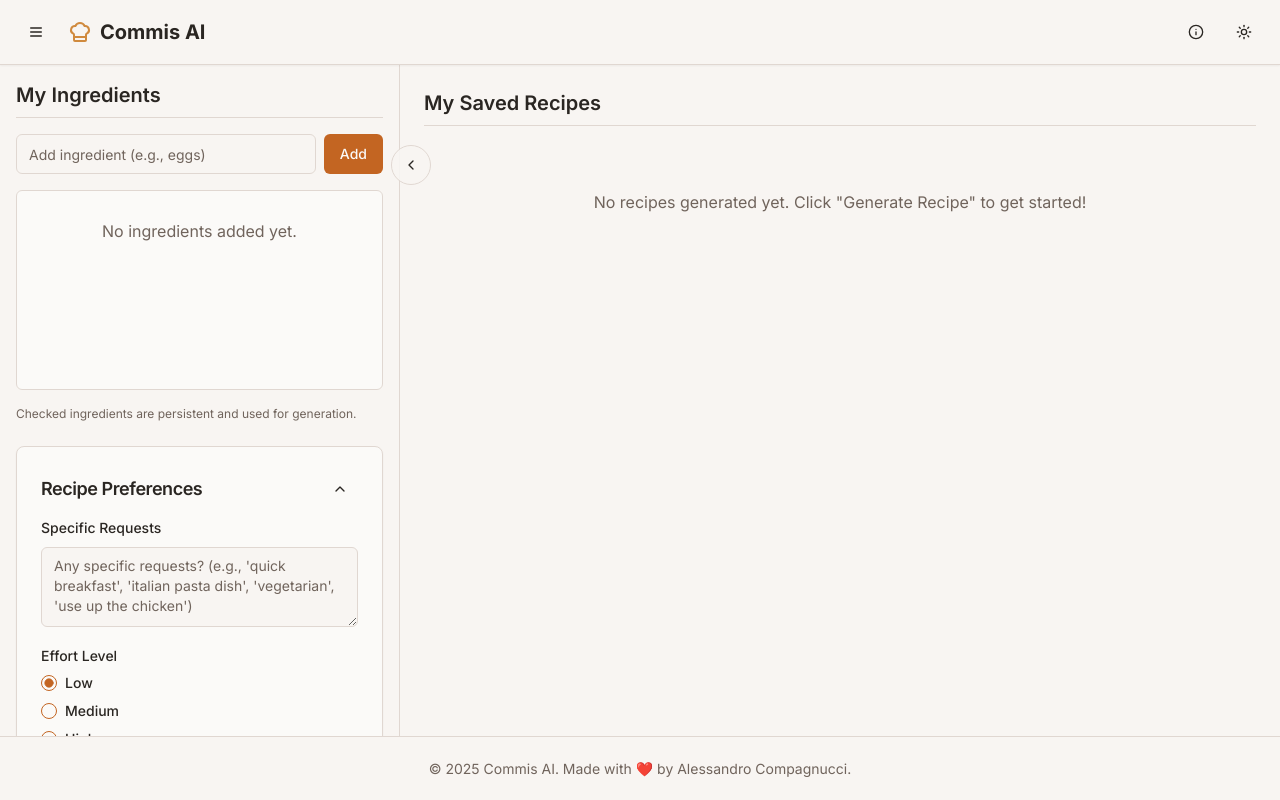
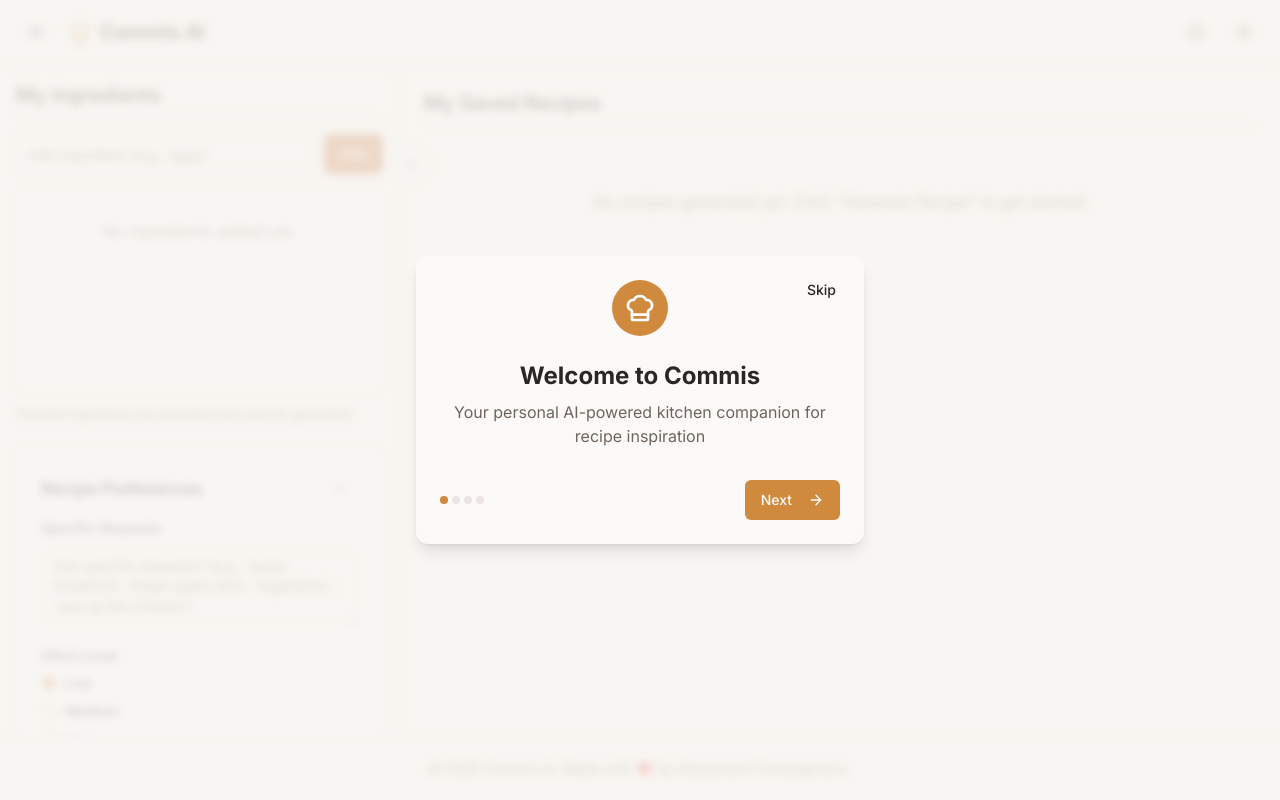
Before and after one commit to Alecompa/commis-ai, a Next.js app: page / in a window 1280 px wide. Built offline with nearby package versions, Linux system fonts and the light colour scheme.

Commit message:
Added onboarding dialog

```diff
--- a/components/about-dialog.tsx
+++ b/components/about-dialog.tsx
@@ -3,6 +3,7 @@
 import type React from "react"
 
 import { Button } from "@/components/ui/button"
+import { resetOnboarding } from "@/components/onboarding"
 import {
   Dialog,
   DialogContent,
@@ -24,7 +25,7 @@ export function AboutDialog() {
           <InfoIcon className="h-[1.2rem] w-[1.2rem]" />
         </Button>
       </DialogTrigger>
-      <DialogContent className="sm:max-w-[625px] max-h-[80vh] overflow-y-auto">
+      <DialogContent className="sm:max-w-[625px] max-h-[90vh] flex flex-col">
         <DialogHeader>
           <DialogTitle className="flex items-center gap-2 text-2xl">
             <ChefHat className="h-6 w-6 text-autumn-500" />
@@ -33,7 +34,7 @@ export function AboutDialog() {
           <DialogDescription>Your personal AI-powered kitchen companion for recipe inspiration</DialogDescription>
         </DialogHeader>
 
-        <div className="space-y-6 py-4">
+        <div className="space-y-6 py-4 overflow-y-auto">
           <p className="text-muted-foreground">
             Commis helps you create delicious recipes based on ingredients you already have. Simply add
             your available ingredients, select your preferences, and let AI do the rest!
@@ -74,7 +75,18 @@ export function AboutDialog() {
           </p>
         </div>
 
-        <DialogFooter>
+        <DialogFooter className="flex flex-col sm:flex-row gap-2 sm:gap-0 mt-4 pt-2 border-t">
+          <Button
+            variant="outline"
+            size="sm"
+            onClick={() => {
+              resetOnboarding();
+              window.location.reload();
+            }}
+            className="mr-auto"
+          >
+            Reset Onboarding
+          </Button>
           <DialogClose asChild>
             <Button type="button">Close</Button>
           </DialogClose>
--- a/components/kitchen-app.tsx
+++ b/components/kitchen-app.tsx
@@ -1,6 +1,7 @@
 "use client"
 
 import { useState, useCallback, useEffect } from "react"
+import { Onboarding, hasSeenOnboarding } from "@/components/onboarding"
 import { IngredientPanel } from "@/components/ingredient-panel"
 import { RecipePanel } from "@/components/recipe-panel"
 import { AIProvider } from "@/components/ai-provider"
@@ -82,6 +83,9 @@ function KitchenAppContent({
   initialIngredients: Ingredient[]
   initialRecipes: Recipe[]
 }) {
+  // State for onboarding
+  const [showOnboarding, setShowOnboarding] = useState(!hasSeenOnboarding())
+
   // State for sidebar collapse
   const [isSidebarCollapsed, setIsSidebarCollapsed] = useState(initialSidebarState)
 
@@ -230,6 +234,7 @@ function KitchenAppContent({
 
   return (
     <div className="flex flex-col h-screen overflow-hidden bg-background">
+      {showOnboarding && <Onboarding onComplete={() => setShowOnboarding(false)} />}
       <Header toggleSidebar={toggleSidebar} isSidebarCollapsed={isSidebarCollapsed} />
 
       <div className="flex flex-1 overflow-hidden">
--- /dev/null
+++ b/components/onboarding.tsx
@@ -0,0 +1,146 @@
+"use client"
+
+import React, { useState, useEffect } from "react"
+import { motion, AnimatePresence } from "framer-motion"
+import { Button } from "@/components/ui/button"
+import { ChefHat, Clipboard, Utensils, Lightbulb, ArrowRight } from "lucide-react"
+
+// Constants
+const ONBOARDING_SEEN_KEY = "onboardingCompleted"
+
+// Helper functions to manage onboarding state
+export function hasSeenOnboarding(): boolean {
+  if (typeof window === "undefined") return true
+  return localStorage.getItem(ONBOARDING_SEEN_KEY) === "true"
+}
+
+export function markOnboardingAsSeen(): void {
+  if (typeof window === "undefined") return
+  localStorage.setItem(ONBOARDING_SEEN_KEY, "true")
+}
+
+export function resetOnboarding(): void {
+  if (typeof window === "undefined") return
+  localStorage.removeItem(ONBOARDING_SEEN_KEY)
+}
+
+interface OnboardingStep {
+  icon: React.ElementType
+  title: string
+  description: string
+  color: string
+}
+
+const steps: OnboardingStep[] = [
+  {
+    icon: ChefHat,
+    title: "Welcome to Commis",
+    description: "Your personal AI-powered kitchen companion for recipe inspiration",
+    color: "bg-autumn-500",
+  },
+  {
+    icon: Clipboard,
+    title: "Add Ingredients",
+    description: "Enter ingredients you have available and check the ones you want to use",
+    color: "bg-blue-500",
+  },
+  {
+    icon: Utensils,
+    title: "Set Preferences",
+    description: "Choose effort level, flexibility, and add specific requests",
+    color: "bg-green-500",
+  },
+  {
+    icon: Lightbulb,
+    title: "Generate Recipes",
+    description: "Click 'Generate Recipe' to create a personalized recipe based on your ingredients",
+    color: "bg-amber-500",
+  },
+]
+
+export function Onboarding({ onComplete }: { onComplete: () => void }) {
+  const [currentStep, setCurrentStep] = useState(0)
+  const [isExiting, setIsExiting] = useState(false)
+
+  const nextStep = () => {
+    if (currentStep < steps.length - 1) {
+      setCurrentStep(currentStep + 1)
+    } else {
+      setIsExiting(true)
+      setTimeout(() => {
+        markOnboardingAsSeen()
+        onComplete()
+      }, 500)
+    }
+  }
+
+  const skipOnboarding = () => {
+    setIsExiting(true)
+    setTimeout(() => {
+      markOnboardingAsSeen()
+      onComplete()
+    }, 500)
+  }
+
+  return (
+    <AnimatePresence>
+      {!isExiting && (
+        <motion.div
+          className="fixed inset-0 z-50 flex items-center justify-center bg-background/80 backdrop-blur-sm"
+          initial={{ opacity: 0 }}
+          animate={{ opacity: 1 }}
+          exit={{ opacity: 0 }}
+        >
+          <motion.div
+            className="relative w-full max-w-md p-6 mx-auto bg-card rounded-xl shadow-lg"
+            initial={{ scale: 0.9, y: 20 }}
+            animate={{ scale: 1, y: 0 }}
+            exit={{ scale: 0.9, y: 20 }}
+            transition={{ type: "spring", damping: 25, stiffness: 300 }}
+          >
+            <div className="absolute top-4 right-4">
+              <Button variant="ghost" size="sm" onClick={skipOnboarding}>
+                Skip
+              </Button>
+            </div>
+
+            <div className="flex flex-col items-center text-center">
+              <div className={`p-3 rounded-full ${steps[currentStep].color} mb-6`}>
+                {steps[currentStep].icon && (
+                  <div className="w-8 h-8 text-white">
+                    {React.createElement(steps[currentStep].icon, { className: "w-8 h-8" })}
+                  </div>
+                )}
+              </div>
+
+              <h2 className="text-2xl font-bold mb-2">{steps[currentStep].title}</h2>
+              <p className="text-muted-foreground mb-8">{steps[currentStep].description}</p>
+
+              <div className="flex items-center justify-between w-full">
+                <div className="flex space-x-1">
+                  {steps.map((_, index) => (
+                    <div
+                      key={index}
+                      className={`w-2 h-2 rounded-full ${
+                        index === currentStep ? steps[currentStep].color : "bg-muted"
+                      }`}
+                    />
+                  ))}
+                </div>
+
+                <Button onClick={nextStep} className={steps[currentStep].color}>
+                  {currentStep < steps.length - 1 ? (
+                    "Next"
+                  ) : (
+                    "Get Started"
+                  )}
+                  <ArrowRight className="ml-2 w-4 h-4" />
+                </Button>
+              </div>
+            </div>
+          </motion.div>
+        </motion.div>
+      )}
+    </AnimatePresence>
+  )
+}
--- a/lib/pdf-generator.ts
+++ b/lib/pdf-generator.ts
@@ -24,8 +24,8 @@ export async function generateRecipePDF(recipe: Recipe): Promise<void> {
 
     // Apply styles to both containers
     Object.entries(commonStyles).forEach(([key, value]) => {
-      page1Container.style[key] = value
-      page2Container.style[key] = value
+      page1Container.style[key as any] = value
+      page2Container.style[key as any] = value
     })
 
     page1Container.style.top = "0"
--- a/package.json
+++ b/package.json
@@ -43,7 +43,10 @@
     "clsx": "^2.1.1",
     "cmdk": "1.0.4",
     "embla-carousel-react": "8.5.1",
+    "framer-motion": "^12.9.2",
+    "html2canvas": "^1.4.1",
     "input-otp": "1.4.1",
+    "jspdf": "^2.5.1",
     "lucide-react": "^0.454.0",
     "next": "15.2.4",
     "next-themes": "latest",
@@ -56,8 +59,6 @@
     "sonner": "^1.7.1",
     "tailwind-merge": "^2.5.5",
     "tailwindcss-animate": "^1.0.7",
-    "jspdf": "^2.5.1",
-    "html2canvas": "^1.4.1",
     "zod": "^3.24.1"
   },
   "devDependencies": {
```
Also changed, not shown: 1 other file (tests, documents, lock files or other folders).
